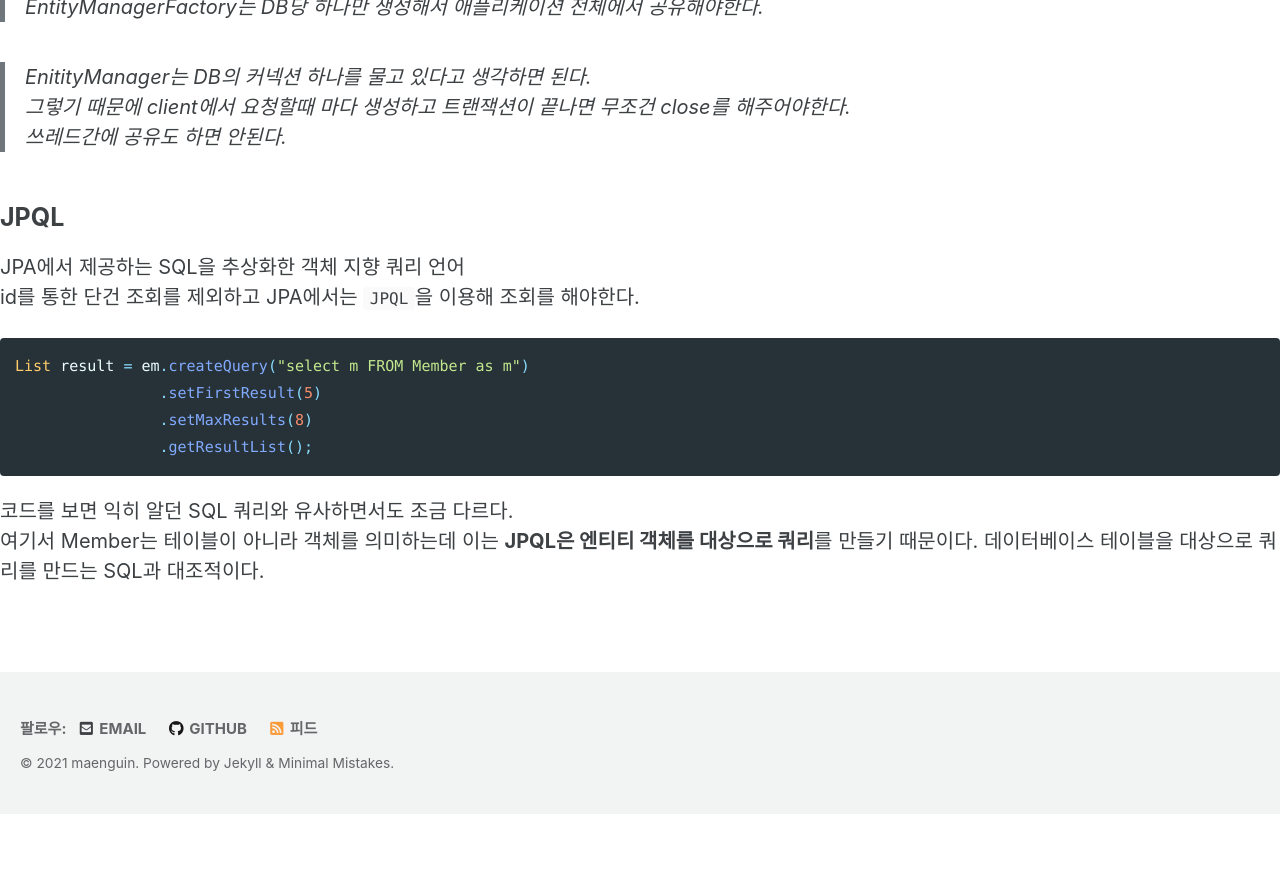
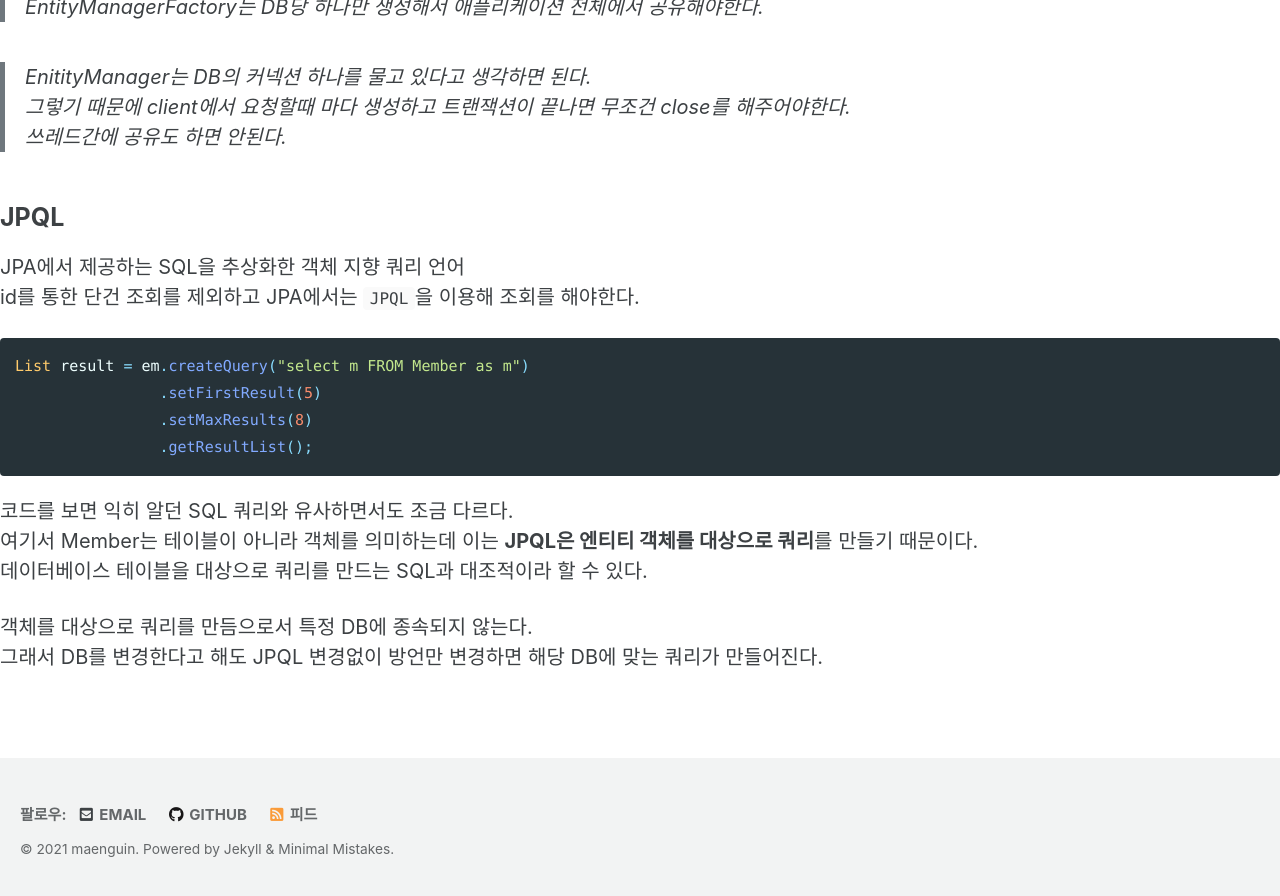
Before and after one commit to maenguin/maenguin.github.io, a Jekyll site: the page built from private/2020-12-31-jpa-basic.md, in a window 1280 px wide and 900 px high, scrolled down 3443 px. Shown: the top 896 px of the window. Built offline with Jekyll 4.4.1, drawn with Linux system fonts in a browser that asks for light colours; cached includes are drawn as plain includes; our own code applies the rules of GitHub Pages for plain Markdown files; before the commit the page ends 4257 px from its top, so only the background shows below that.

Commit message:
Update 2020-12-31-jpa-basic.md

````diff
--- a/private/2020-12-31-jpa-basic.md
+++ b/private/2020-12-31-jpa-basic.md
@@ -122,4 +122,8 @@ List result = em.createQuery("select m FROM Member as m")
                 .getResultList();
 ```
 코드를 보면 익히 알던 SQL 쿼리와 유사하면서도 조금 다르다.
-여기서 Member는 테이블이 아니라 객체를 의미하는데 이는 **JPQL은 엔티티 객체를 대상으로 쿼리**를 만들기 때문이다. 데이터베이스 테이블을 대상으로 쿼리를 만드는 SQL과 대조적이다.
+여기서 Member는 테이블이 아니라 객체를 의미하는데 이는 **JPQL은 엔티티 객체를 대상으로 쿼리**를 만들기 때문이다.
+데이터베이스 테이블을 대상으로 쿼리를 만드는 SQL과 대조적이라 할 수 있다.
+
+객체를 대상으로 쿼리를 만듬으로서 특정 DB에 종속되지 않는다.
+그래서 DB를 변경한다고 해도 JPQL 변경없이 방언만 변경하면 해당 DB에 맞는 쿼리가 만들어진다.
````
